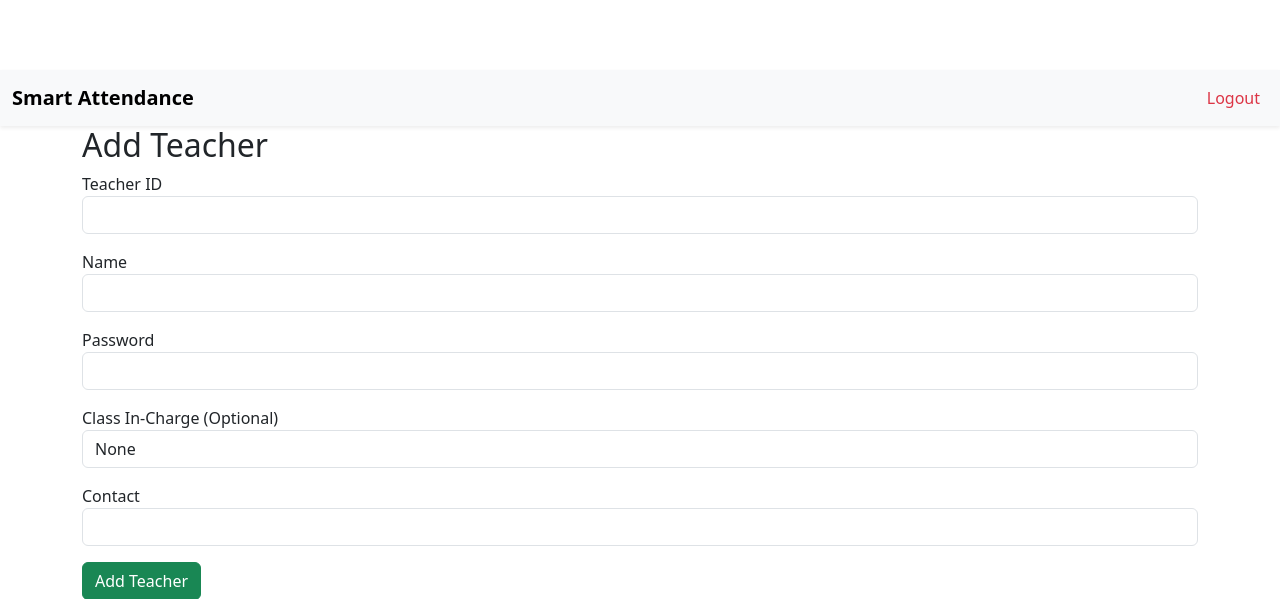
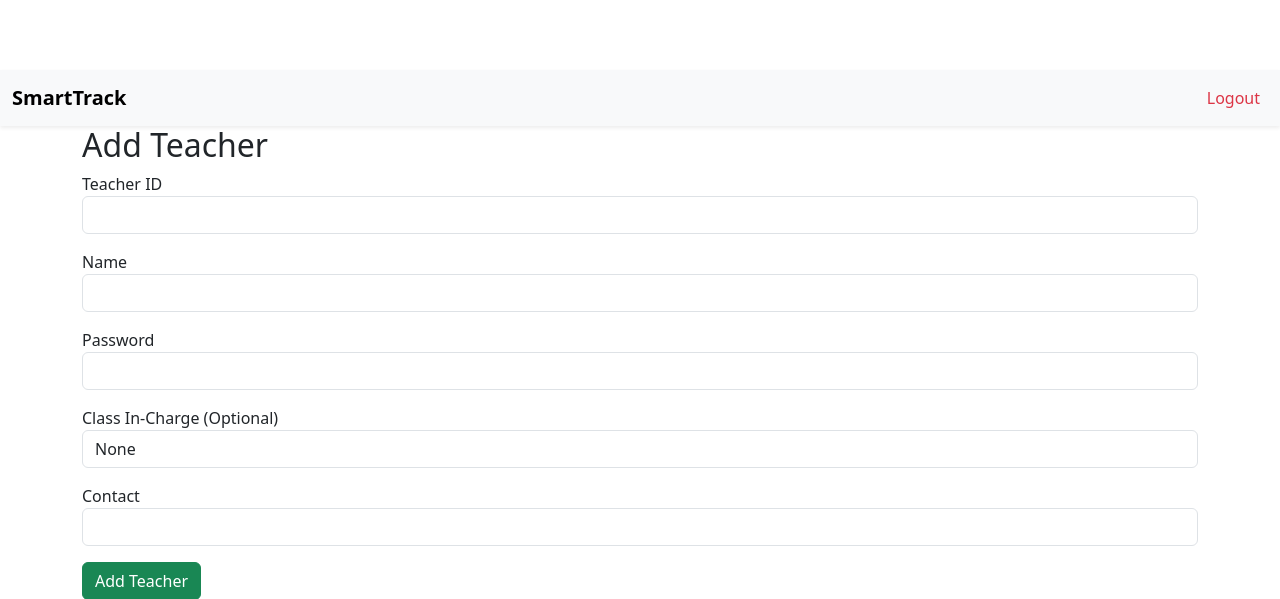
Before and after one commit to samdarshi-git/smart_attendance_system, a Flask app: page /admin/teachers/add in a window 1280 px wide. Shown: the top 599 px of the page. Run offline with Flask 3, Linux system fonts and the light colour scheme; the visitor is signed in with stand-in values (Sample User, id 1); data comes from the database, SQL or seed files in the repository; data that the repository does not hold is empty.

Commit message:
Finalized project with demo PPT; future enhancements possible

```diff
--- a/app/templates/shared/base.html
+++ b/app/templates/shared/base.html
@@ -3,7 +3,7 @@
 <html lang="en">
 <head>
     <meta charset="UTF-8">
-    <title>{% block title %}Smart Attendance{% endblock %}</title>
+    <title>{% block title %}SnapTrack{% endblock %}</title>
     <meta name="viewport" content="width=device-width, initial-scale=1">
 
     <!-- Bootstrap CSS -->
--- a/app/templates/shared/navbar.html
+++ b/app/templates/shared/navbar.html
@@ -11,7 +11,7 @@
               {% else %}
                   {{ url_for('auth.login') }}
               {% endif %}">
-        Smart Attendance
+        SmartTrack
       </a>
       <button class="navbar-toggler" type="button" data-bs-toggle="collapse" data-bs-target="#navbarContent"
         aria-controls="navbarContent" aria-expanded="false" aria-label="Toggle navigation">
--- a/run.py
+++ b/run.py
@@ -4,6 +4,4 @@ from app import create_app
 app = create_app()
 
 if __name__ == '__main__':
-    # app.run(host="0.0.0.0", port=5000)
-
-    app.run(debug=True)
+    app.run(host="0.0.0.0", port=5000)
```
Also changed, not shown: README.md, 3 other files.
